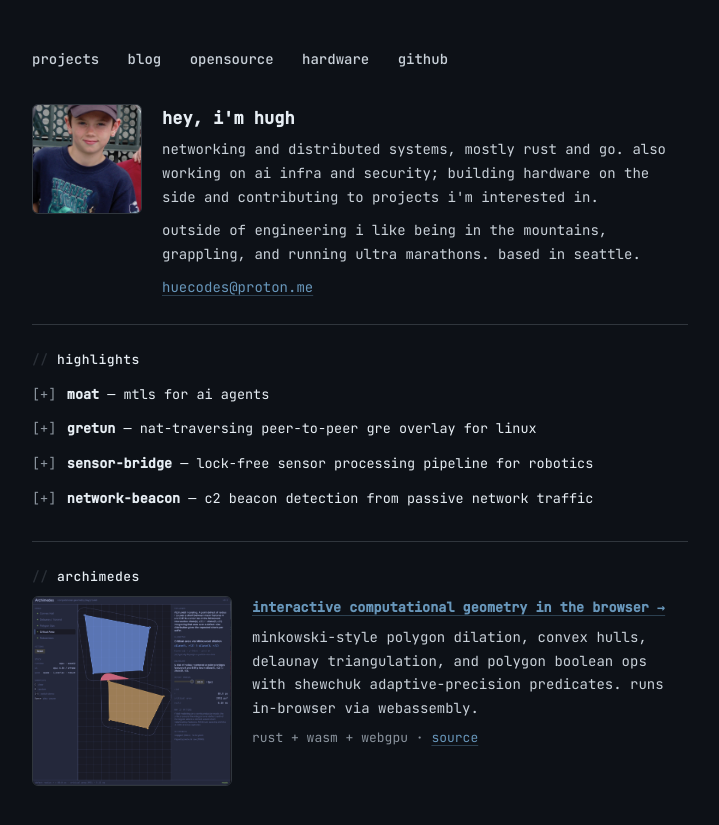
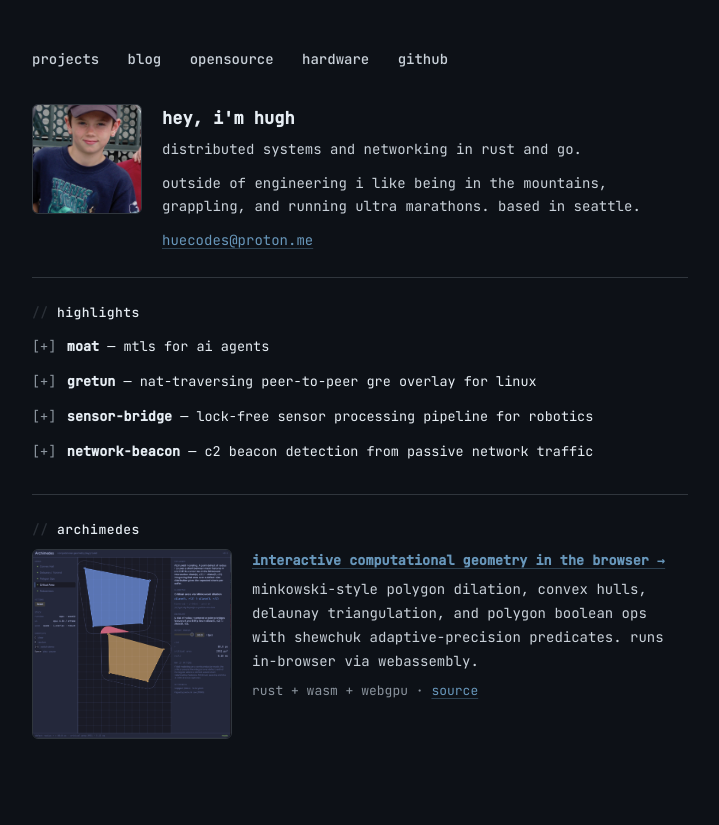
Before and after one commit to HueCodes/HueCodes.github.io, a Jekyll site: the page built from index.md, in a window 1280 px wide. Shown: the top 825 px of the page, without its empty margins (280-999 px from the left). Built offline with Jekyll 4.4.1, drawn with Linux system fonts in a browser that asks for light colours.

Commit message:
tighten bio to one line

```diff
--- a/index.md
+++ b/index.md
@@ -16,7 +16,7 @@ title: home
     <img src="/assets/DSCN1683.jpeg" alt="Hugh" class="photo">
     <div>
       <h1>hey, i'm hugh</h1>
-      <p>networking and distributed systems, mostly rust and go. also working on ai infra and security; building hardware on the side and contributing to projects i'm interested in.</p>
+      <p>distributed systems and networking in rust and go.</p>
       <p>outside of engineering i like being in the mountains, grappling, and running ultra marathons. based in seattle.</p>
       <p><a href="mailto:huecodes@proton.me">huecodes@proton.me</a></p>
     </div>
```
